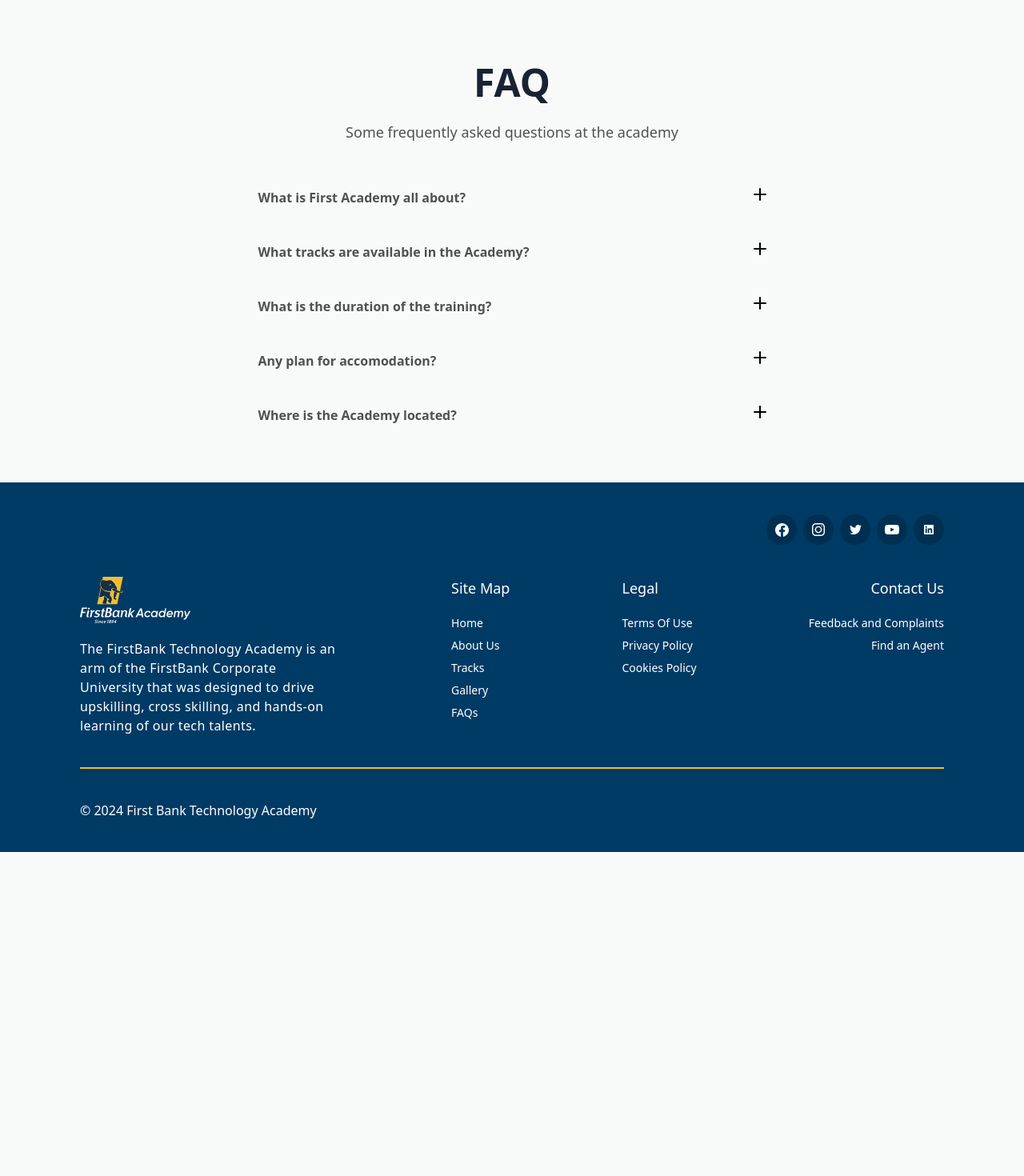
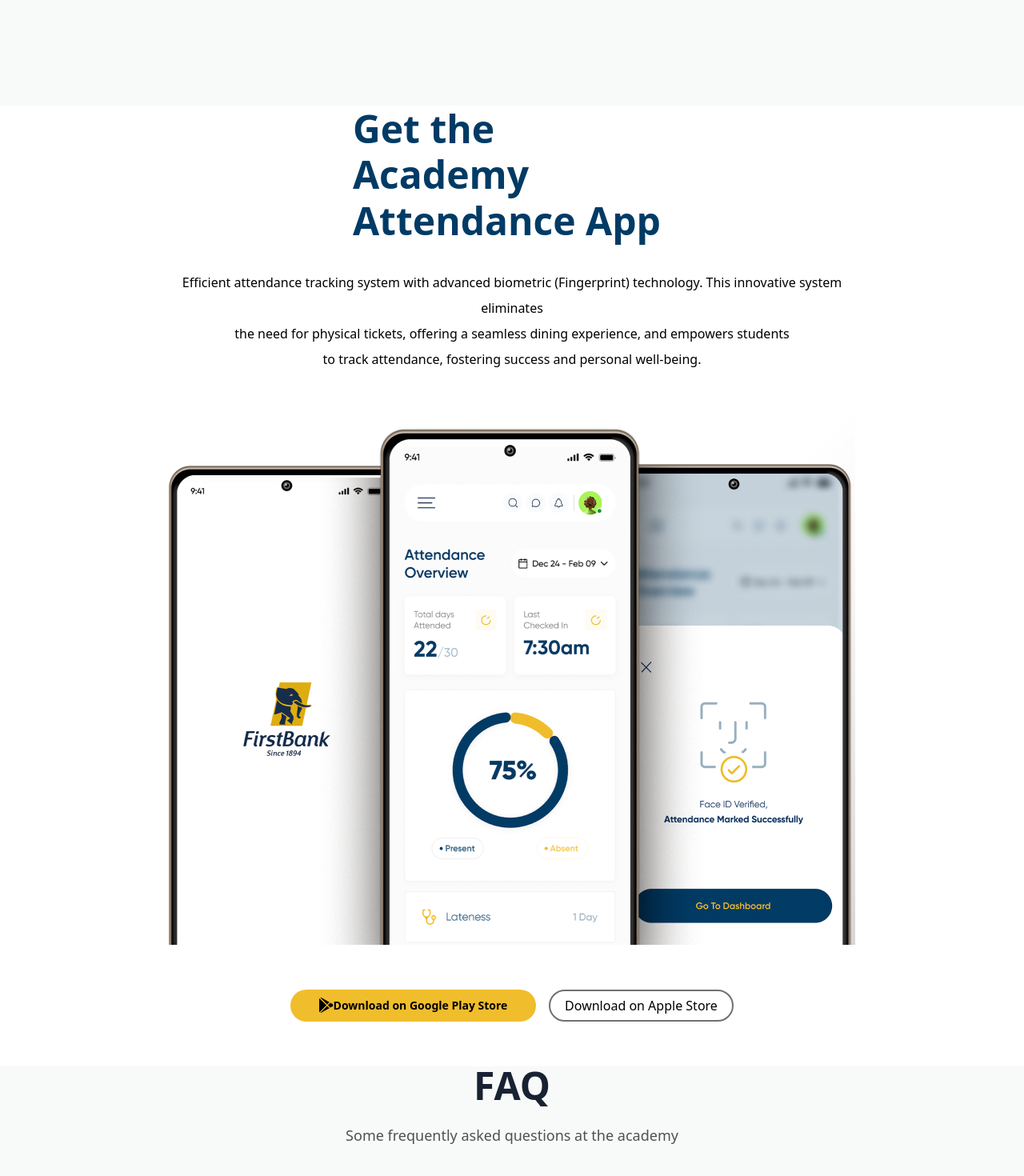
Before and after one commit to Oyinlolatechie/Firstbank-Academy-Frontend, a React (Vite) app: page / in a window 1280 px wide. Shown: the part 2580-4050 px from the top of the page at 80% size. Before the commit the page ends 3645 px from the top, so only its background shows below. Built offline with nearby package versions, Linux system fonts and the light colour scheme.

Commit message:
feat: added the attendance section

```diff
--- /dev/null
+++ b/src/components/Attendance.jsx
@@ -0,0 +1,40 @@
+import phone from "../assets/smart-Phone.png";
+import playstore from "../assets/playstore.svg";
+
+const Attendance = () => {
+  return (
+    <>
+      <div className="bg-[#FFFFFF]">
+        <h2 className="font-[700] text-[48px] text-primary w-[398px] leading-[57.6px] mt-[53px] mx-auto">
+          Get the Academy Attendance App
+        </h2>
+
+        <p className="font-[400] text-[16px] leading-[32px] w-[895px] mt-[32px] mb-[56px] mx-auto text-center">
+          Efficient attendance tracking system with advanced biometric
+          (Fingerprint) technology. This innovative system eliminates <br /> the
+          need for physical tickets, offering a seamless dining experience, and
+          empowers students <br /> to track attendance, fostering success and
+          personal well-being.
+        </p>
+
+        <div className="w-fit mx-auto">
+          <img src={phone} alt="mockup of three phone images" />
+        </div>
+
+        <div className="flex justify-center py-14">
+          <button className="bg-[#F0BD2D] font-[600] text-[14px] w-[307px] h-[40px] rounded-[20px] flex justify-center items-center mr-4">
+            <span>
+              <img src={playstore} alt="" />
+            </span>
+            Download on Google Play Store
+          </button>
+          <button className="border-2 border-[#0000008F] text-[#000000] w-[231px] h-[40px] rounded-[20px] ">
+            Download on Apple Store
+          </button>
+        </div>
+      </div>
+    </>
+  );
+};
+
+export default Attendance;
--- a/src/pages/homePage/HomePage.jsx
+++ b/src/pages/homePage/HomePage.jsx
@@ -2,6 +2,7 @@
 import AboutUs from "../../components/AboutUs";
 import FAQ from "../../components/FAQ";
 import TrackSection from "../../components/TrackSection";
+import Attendance from "../../components/Attendance";
 
 const HomePage = () => {
   return (
@@ -9,6 +10,7 @@
       <HeroBanner />
       <AboutUs />
       <TrackSection />
+      <Attendance />
       <FAQ />
     </>
   );
```
Also changed, not shown: src/assets/playstore.svg (added), src/assets/smart-Phone.png (added).
